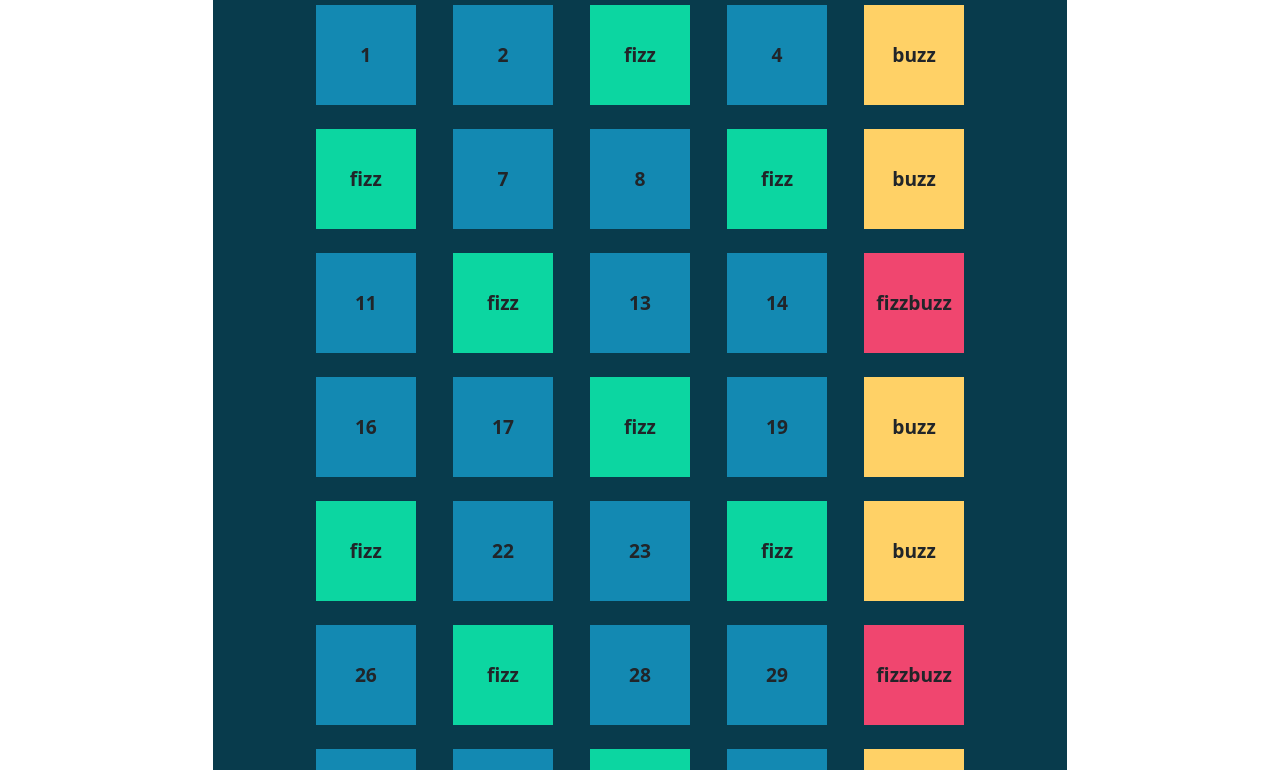
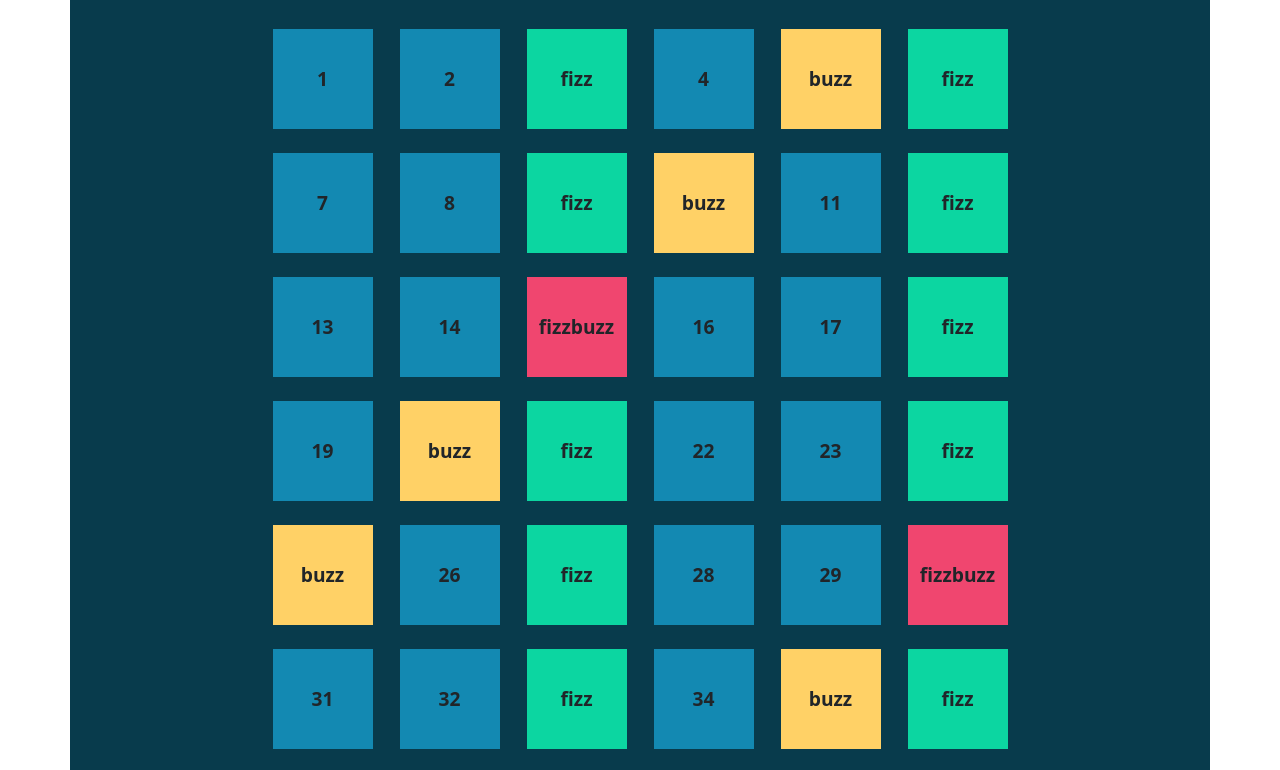
Before and after one commit to michele-pupo/js-fizzbuzz, a plain HTML site: page index.html in a window 1280 px wide. Shown: the part 91-861 px from the top of the page. Drawn offline with nearby package versions, Linux system fonts and the light colour scheme.

Commit message:
end exercise

```diff
--- a/css/style.css
+++ b/css/style.css
@@ -1,4 +1,4 @@
-.container-fluid{
+.container{
     background-color: #083b4c;
 }
 
--- a/index.html
+++ b/index.html
@@ -12,10 +12,11 @@
     <link rel="stylesheet" href="css/style.css">
 </head>
 <body>
-
-    <div class="container-fluid px-5 col-8">
-        <h1 class="text-white pt-4 text-center fs-1">FizzBuzzDOM</h1>
-        <div id="griglia"  class="d-flex flex-wrap justify-content-around gap-4 mx-5 my-4"></div>
+    <div class="container">
+        <div class="container-fluid px-5 col-10">
+            <h1 class="text-white pt-4 text-center fs-1">FizzBuzzDOM</h1>
+            <div id="griglia"  class="d-flex flex-wrap justify-content-around gap-4 mx-5 my-5"></div>
+        </div>
     </div>
     <!-- script bootstrap -->
     <script src="https://cdn.jsdelivr.net/npm/bootstrap@5.3.2/dist/js/bootstrap.bundle.min.js" integrity="sha384-C6RzsynM9kWDrMNeT87bh95OGNyZPhcTNXj1NW7RuBCsyN/o0jlpcV8Qyq46cDfL" crossorigin="anonymous"></script>
```
